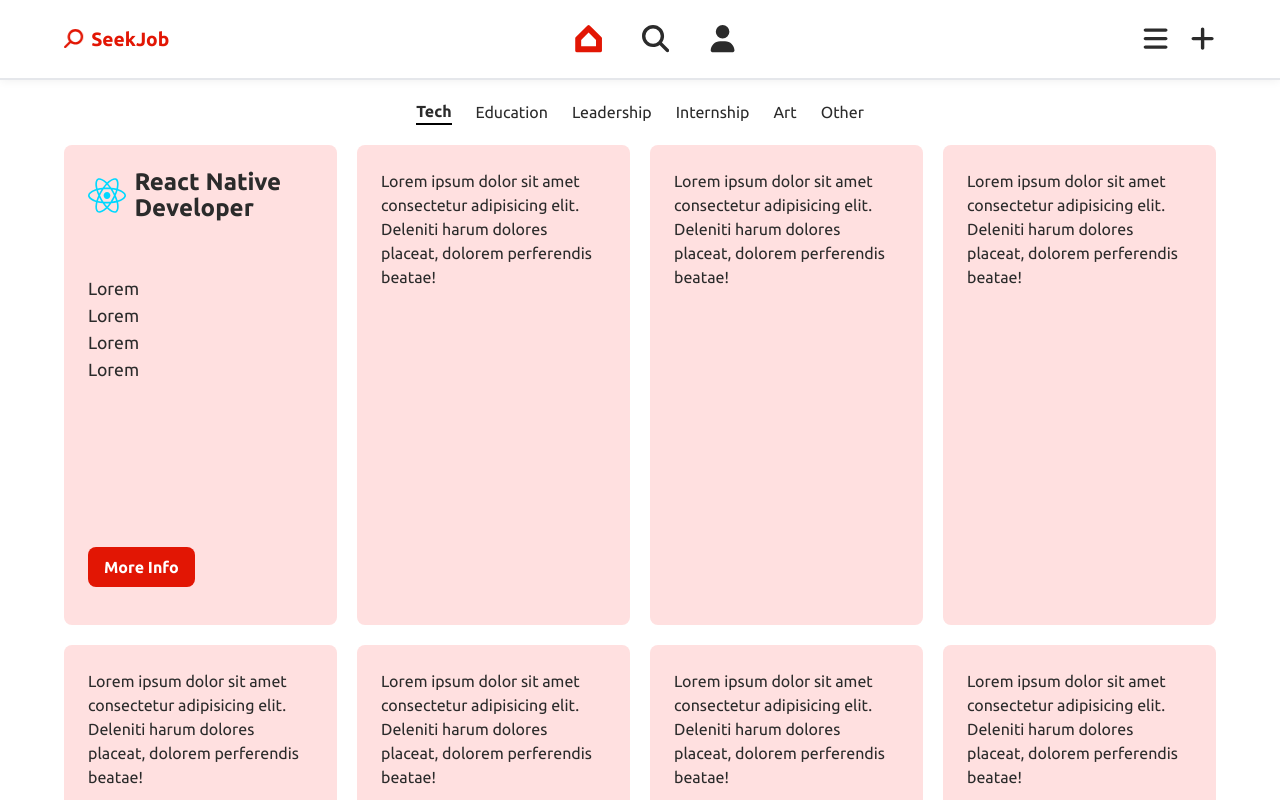
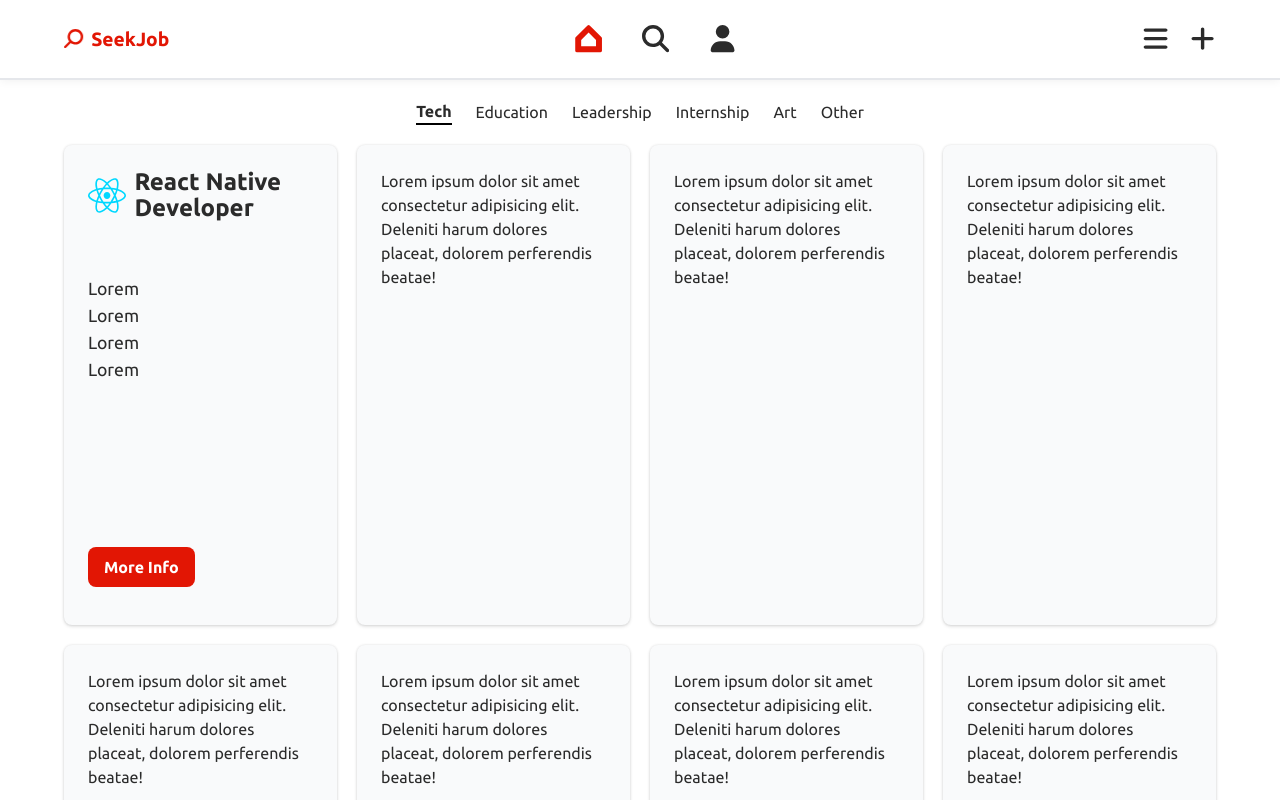
Before and after one commit to fisayo-dev/SeekJob, a React (Vite) app in the folder SeekJob/: page /jobs in a window 1280 px wide. Built offline with nearby package versions, Linux system fonts and the light colour scheme.

Commit message:
Added changes to the css file

```diff
--- a/SeekJob/src/index.css
+++ b/SeekJob/src/index.css
@@ -118,8 +118,10 @@ p {
   display: grid;
   grid-template-rows: 2fr 5fr 1fr;
   height: 60vh;
-  @apply rounded-lg p-[3vh] w-full place-items-start;
-  background: #ffe0e0;
+  @apply rounded-lg p-[3vh] w-full place-items-start bg-gray-50;
+  /* background: #fdf8f8; */
+  /* box-shadow: 0 5px 6px  #ccc; */
+  box-shadow: 0px 1.6px 3.6px rgba(0, 0, 0, 0.13), 0px 0px 2.9px rgba(0, 0, 0, 0.11);
 }
 
 .app-grid {
```
